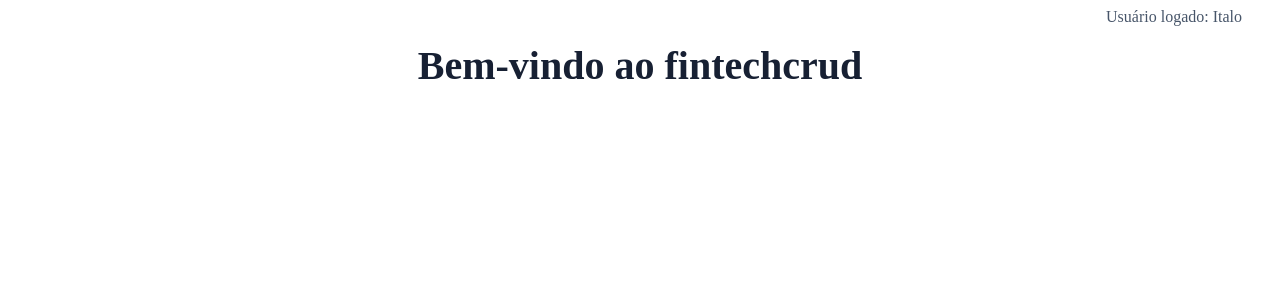
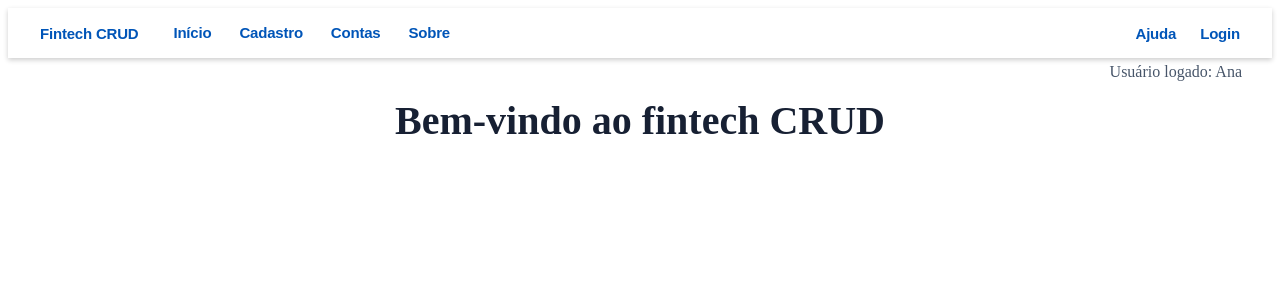
Before and after one commit to ItaloLeray/ProjetoAngular, an Angular app in the folder fintechcrud/: page / in a window 1280 px wide. Shown: the top 300 px of the page. Built offline with nearby package versions, Linux system fonts and the light colour scheme.

Commit message:
utilizando o reutilizamento de código

```diff
--- a/fintechcrud/src/app/app.component.html
+++ b/fintechcrud/src/app/app.component.html
@@ -1,3 +1,5 @@
+<app-menu></app-menu>
+
 <p class="usuario-logado">Usuário logado: {{ nome }}</p>
 
 <h1>Bem-vindo ao {{ titulo }}</h1>
--- a/fintechcrud/src/app/app.component.ts
+++ b/fintechcrud/src/app/app.component.ts
@@ -1,17 +1,15 @@
 import { Component } from '@angular/core';
 import { RouterOutlet } from '@angular/router';
+import { MenuComponent } from "./shared/menu/menu.component";
 
 @Component({
-  selector: 'app-root',
-  imports: [RouterOutlet],
-  templateUrl: './app.component.html',
-  styleUrl: './app.component.css'
+ selector: 'app-root',
+ standalone: true,
+ imports: [RouterOutlet, MenuComponent],
+ templateUrl: './app.component.html',
+ styleUrl: './app.component.css'
 })
-
 export class AppComponent {
-
-  titulo = 'fintechcrud';
-
-  nome: string = 'Italo';
-
-} //Fim da classe
+ titulo = 'fintech CRUD';
+ nome = 'Ana';
+}
--- /dev/null
+++ b/fintechcrud/src/app/shared/menu/menu.component.css
@@ -0,0 +1,44 @@
+.navbar {
+    padding: 16px 32px;
+    background: #ffffff;
+    color: #0055b8;
+    font-family: Arial, Helvetica, sans-serif;
+    box-shadow: 0 2px 5px rgba(0, 0, 0, 0.2);
+}
+
+.navbar-container {
+    display: flex;
+    justify-content: space-between;
+    align-items: center;
+}
+
+.navbar-esquerda,
+.navbar-list,
+.navbar-acoes {
+    display: flex;
+    align-items: center;
+}
+
+.navbar-list {
+    gap: 28px;
+    margin: 0 0 0 35px;
+    padding: 0;
+    list-style: none;
+}
+
+.navbar-logo,
+.navbar a {
+    color: #0055b8;
+    font-size: 15px;
+    font-weight: 600;
+    letter-spacing: -0.2px;
+    text-decoration: none;
+}
+
+.navbar-logo {
+    font-size: 16px;
+}
+
+.navbar-acoes {
+    gap: 24px;
+}
--- /dev/null
+++ b/fintechcrud/src/app/shared/menu/menu.component.html
@@ -0,0 +1,17 @@
+<nav class="navbar">
+ <div class="navbar-container">
+ <div class="navbar-esquerda">
+ <a class="navbar-logo" href="/">Fintech CRUD</a>
+ <ul class="navbar-list">
+ <li><a href="#home">Início</a></li>
+ <li><a href="#cadastro">Cadastro</a></li>
+ <li><a href="#contas">Contas</a></li>
+ <li><a href="#sobre">Sobre</a></li>
+ </ul>
+ </div>
+ <div class="navbar-acoes">
+ <a href="#ajuda">Ajuda</a>
+ <a href="#login">Login</a>
+ </div>
+ </div>
+</nav>
```
Also changed, not shown: fintechcrud/src/app/shared/menu/menu.component.ts (added, +12 -0 lines).
